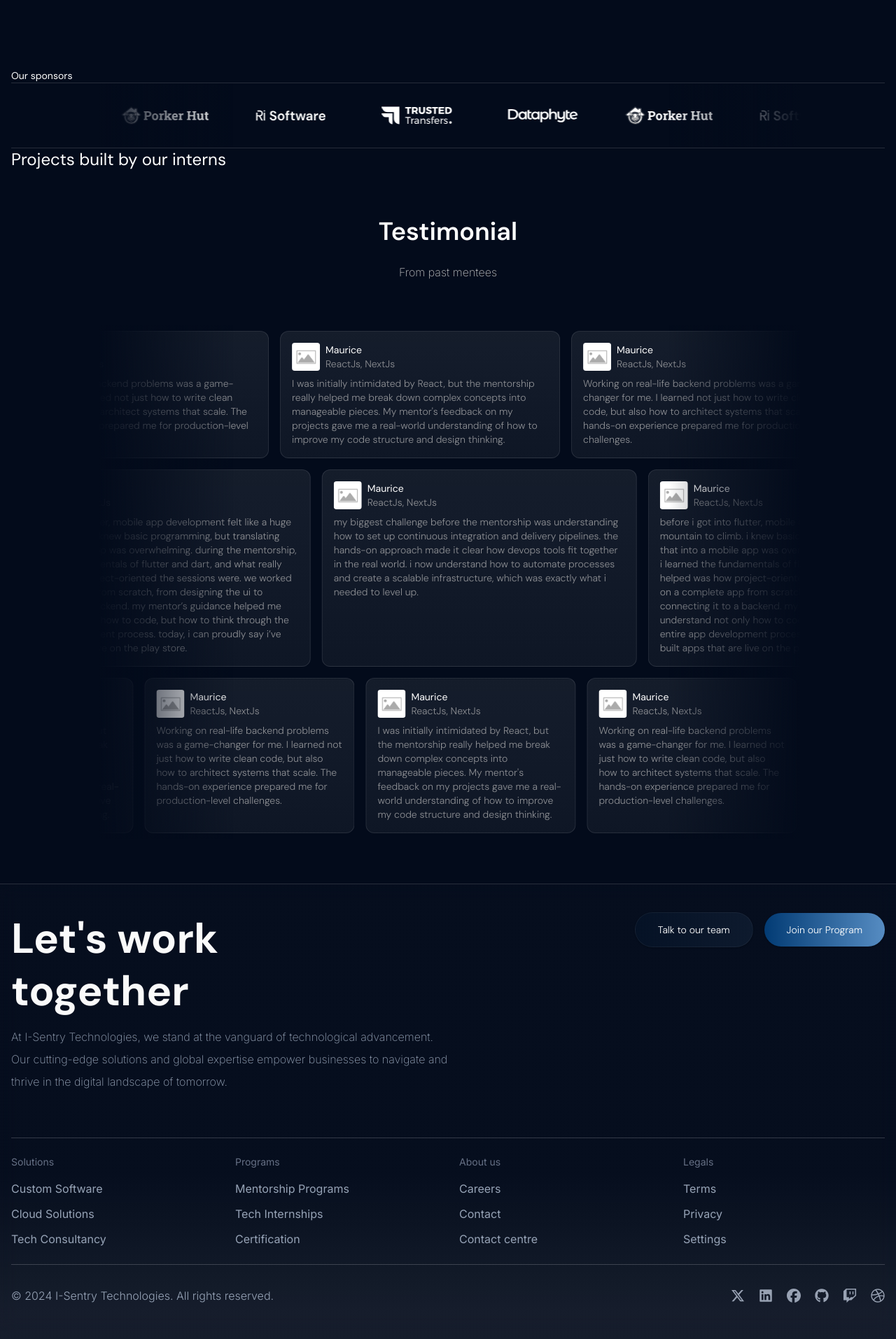
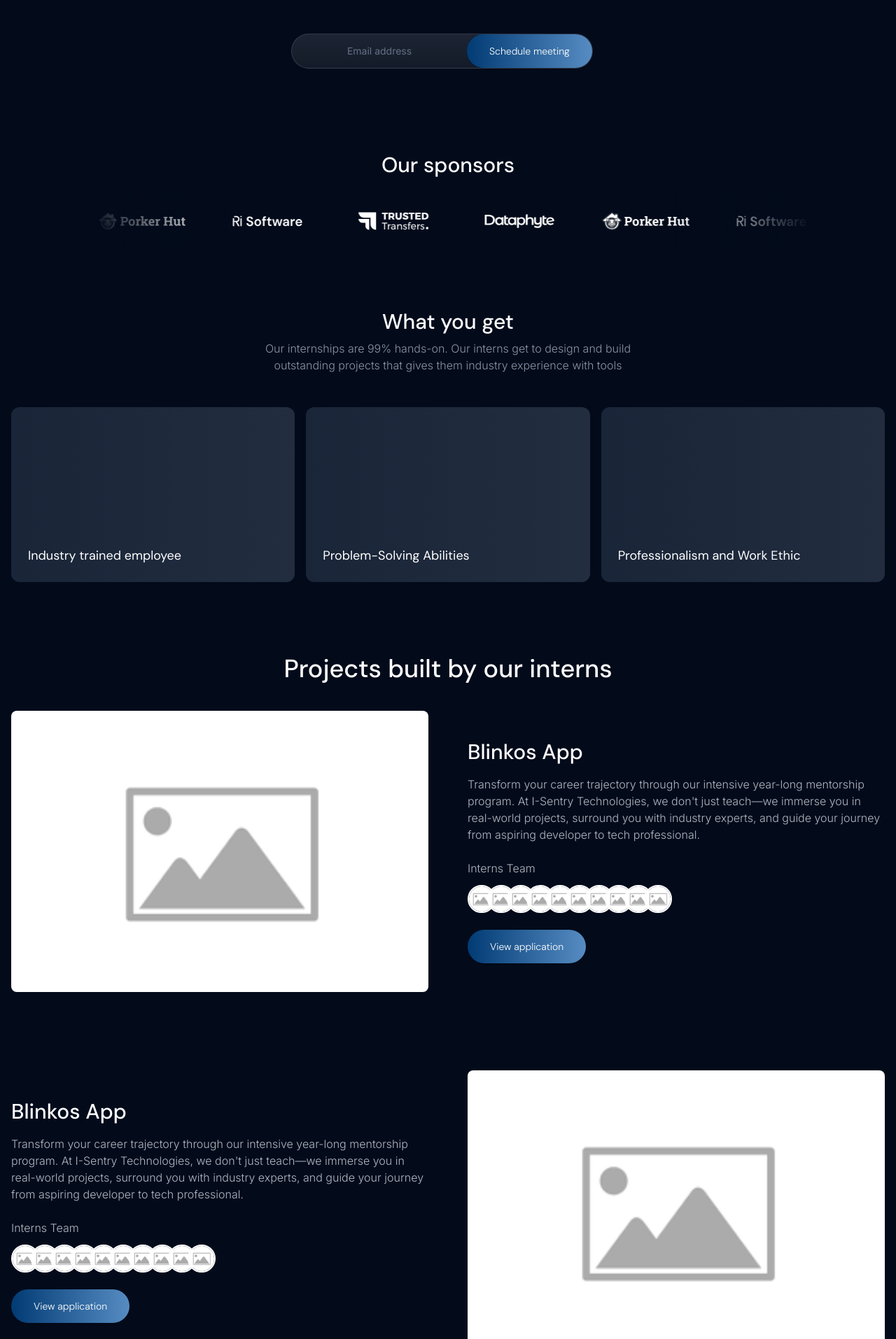
Before and after one commit to i-sentry/i-sentry-platform, a Next.js app: page /talents in a window 1280 px wide. Shown: the part 326-2240 px from the top of the page at 70% size. Built offline with nearby package versions, Linux system fonts and the light colour scheme.

Commit message:
Talents page completed

```diff
--- a/app/talents/page.tsx
+++ b/app/talents/page.tsx
@@ -1,6 +1,9 @@
 import Partners from "@/components/home-comps/partners_section";
 import Testimonials from "@/components/home-comps/testimonials";
 import React from "react";
+import Placeholder from "@/public/images/placeholder.png";
+import Image from "next/image";
+import SmartButton from "@/components/custom_button";
 
 const Talents = () => {
   return (
@@ -8,37 +11,173 @@ const Talents = () => {
       <section className="pb-20 pt-28 lg:pt-40">
         <div className="wrapper">
           <div className="text-center md:mx-auto md:max-w-xl">
-            <h4 className="text-sm text-secondary-200">Careers</h4>
+            <h4 className="text-sm text-secondary-200">Talents</h4>
             <h1 className="my-4 text-3xl font-medium leading-[1.3] text-white sm:text-5xl sm:leading-snug">
-              Work at the heart of&nbsp;
-              <br className="hidden sm:block" />
-              change
+              Build your tech team
             </h1>
-            {/* <SmartButton
-              variant="bright"
-              buttonText="See open positions"
-              className="mt-10"
-            /> */}
+            <p className="font-light leading-normal text-primary-200">
+              Our mentorship programs are 99% hands-on. You get to design and
+              build outstanding projects that can give you an edge in a hiring
+              process.
+            </p>
+
+            <div className="mx-auto mt-12 max-w-md">
+              <form id="schedule_a_meeting">
+                <div className="flex w-full flex-wrap items-center justify-center gap-2 rounded-full sm:w-max sm:flex-nowrap sm:border sm:border-[#FAFAFA1F] sm:bg-field sm:focus-within:border-secondary-400">
+                  <input
+                    type="email"
+                    name="email"
+                    id="email"
+                    autoComplete="off"
+                    className="form-input w-full rounded-full border-[#FAFAFA1F] bg-[rgb(250,250,250)]/10 py-3.5 pl-5 text-center font-inter text-sm text-primary-100 placeholder:text-[#667085] focus-within:border-secondary-400 focus:ring-0 sm:border-0 sm:bg-transparent sm:focus:border-0"
+                    placeholder="Email address"
+                  />
+                  <SmartButton
+                    variant="bright"
+                    buttonText="Schedule meeting"
+                    className="self-end hover:shadow-white/5"
+                  />
+                </div>
+              </form>
+            </div>
           </div>
         </div>
       </section>
 
-      <section>
+      {/* OUR SPONSORS */}
+      <section className="py-10">
         <div className="wrapper">
-          <div>
-            <h2 className="text-sm text-white">Our sponsors</h2>
+          <h2 className="mb-4 text-center font-dm-sans text-2xl font-medium text-white md:text-3xl">
+            Our sponsors
+          </h2>
+        </div>
+
+        <Partners className="border-none" />
+      </section>
+
+      {/* WHAT YOU GET */}
+      <section className="wrapper py-10">
+        <div className="mx-auto max-w-xl">
+          <h2 className="mb-2 text-center font-dm-sans text-2xl font-medium text-white md:text-3xl">
+            What you get
+          </h2>
+          <p className="text-center font-light leading-normal text-primary-200">
+            Our internships are 99% hands-on. Our interns get to design and
+            build outstanding projects that gives them industry experience with
+            tools
+          </p>
+        </div>
+
+        <div className="mt-12 grid gap-4 sm:grid-cols-3 md:grid-cols-3">
+          <div className="flex h-[200px] items-end rounded-[12px] bg-intern p-6 md:h-[250px] xl:text-2xl">
+            <h3 className="text-lg text-white">Industry trained employee</h3>
           </div>
-          <Partners />
+          <div className="flex h-[200px] items-end rounded-[12px] bg-intern p-6 md:h-[250px] xl:text-2xl">
+            <h3 className="text-lg text-white">Problem-Solving Abilities</h3>
+          </div>
+          <div className="flex h-[200px] items-end rounded-[12px] bg-intern p-6 md:h-[250px] xl:text-2xl">
+            <h3 className="text-lg text-white">
+              Professionalism and Work Ethic
+            </h3>
+          </div>
         </div>
       </section>
 
       {/* PROJECTS BY INTERNS */}
-      <section>
+      <section className="py-16">
         <div className="wrapper">
-          <h2 className="text-2xl text-white">Projects built by our interns</h2>
+          <h2 className="mb-10 text-center font-dm-sans text-2xl font-medium text-white md:text-4xl">
+            Projects built by our interns
+          </h2>
 
-          <div className="">
+          <div className="space-y-28">
+            <div className="grid md:grid-cols-2 md:items-center md:gap-14">
+              <Image
+                src={Placeholder}
+                alt="placeholder"
+                className="w-full rounded-[8px]"
+              />
+              <div>
+                <h3 className="font-dm-sans text-2xl font-medium text-white md:text-3xl">
+                  Blinkos App
+                </h3>
+                <p className="mb-6 mt-4 font-light text-primary-100">
+                  Transform your career trajectory through our intensive
+                  year-long mentorship program. At I-Sentry Technologies, we
+                  don&apos;t just teach—we immerse you in real-world projects,
+                  surround you with industry experts, and guide your journey
+                  from aspiring developer to tech professional.
+                </p>
 
+                <div>
+                  <p className="mb-3 font-light text-primary-100">
+                    Interns Team
+                  </p>
+                  <div className="flex items-center -space-x-3">
+                    {Array.from({ length: 10 }, (_: never, idx: number) => {
+                      return (
+                        <Image
+                          key={idx}
+                          src={Placeholder}
+                          alt="placeholdr"
+                          className="h-10 w-10 rounded-full border-2 border-white object-cover object-center"
+                        />
+                      );
+                    })}
+                  </div>
+                </div>
+
+                <SmartButton
+                  variant="bright"
+                  buttonText="View application"
+                  className="mt-6"
+                />
+              </div>
+            </div>
+
+            <div className="grid md:grid-cols-2 md:items-center md:gap-14">
+              <div>
+                <h3 className="font-dm-sans text-2xl font-medium text-white md:text-3xl">
+                  Blinkos App
+                </h3>
+                <p className="mb-6 mt-4 font-light text-primary-100">
+                  Transform your career trajectory through our intensive
+                  year-long mentorship program. At I-Sentry Technologies, we
+                  don&apos;t just teach—we immerse you in real-world projects,
+                  surround you with industry experts, and guide your journey
+                  from aspiring developer to tech professional.
+                </p>
+
+                <div>
+                  <p className="mb-3 font-light text-primary-100">
+                    Interns Team
+                  </p>
+                  <div className="flex items-center -space-x-3">
+                    {Array.from({ length: 10 }, (_: never, idx: number) => {
+                      return (
+                        <Image
+                          key={idx}
+                          src={Placeholder}
+                          alt="placeholdr"
+                          className="h-10 w-10 rounded-full border-2 border-white object-cover object-center"
+                        />
+                      );
+                    })}
+                  </div>
+                </div>
+
+                <SmartButton
+                  variant="bright"
+                  buttonText="View application"
+                  className="mt-6"
+                />
+              </div>
+              <Image
+                src={Placeholder}
+                alt="placeholder"
+                className="w-full rounded-[8px]"
+              />
+            </div>
           </div>
         </div>
       </section>
--- a/components/home-comps/partners_section.tsx
+++ b/components/home-comps/partners_section.tsx
@@ -5,9 +5,14 @@ import Image from "next/image";
 import { cn } from "@/lib/utils";
 import { clients } from "@/utils";
 
-const Partners = () => {
+const Partners = ({ className }: { className?: string }) => {
   return (
-    <section className="relative border-y-[0.2px] border-[#f9f9f924] py-4">
+    <section
+      className={cn(
+        "relative border-y-[0.2px] border-[#f9f9f924] py-4",
+        className,
+      )}
+    >
       <div className="absolute left-0 top-0 z-10 h-full w-full bg-partners"></div>
       <div className="wrapper">
         <Marquee
```
